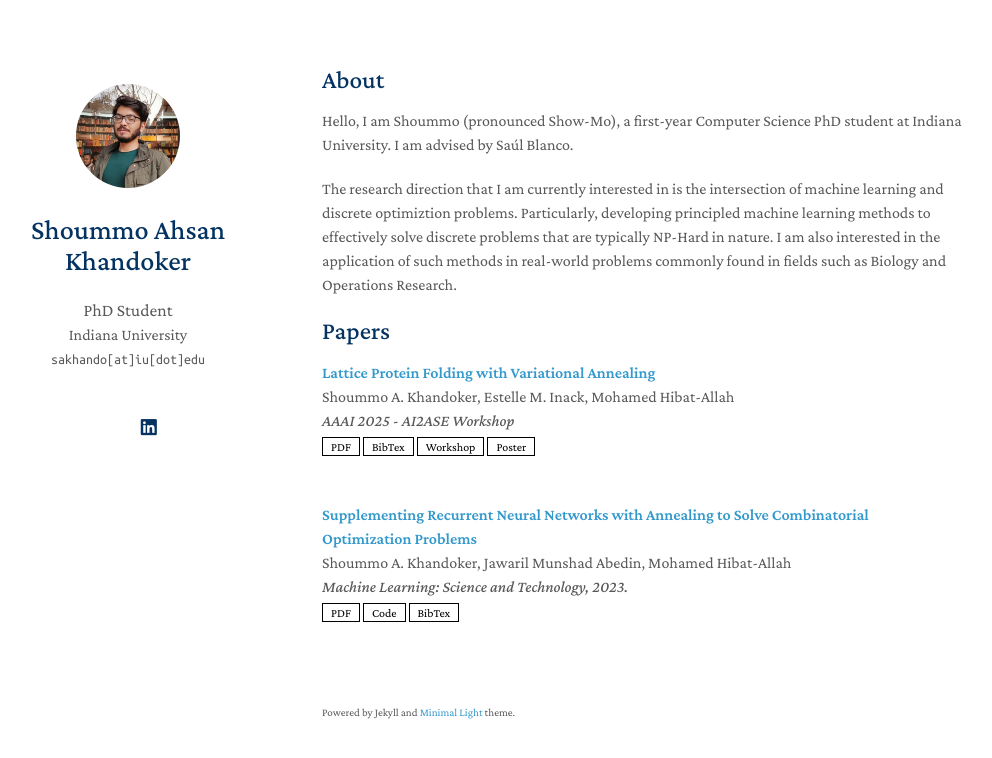
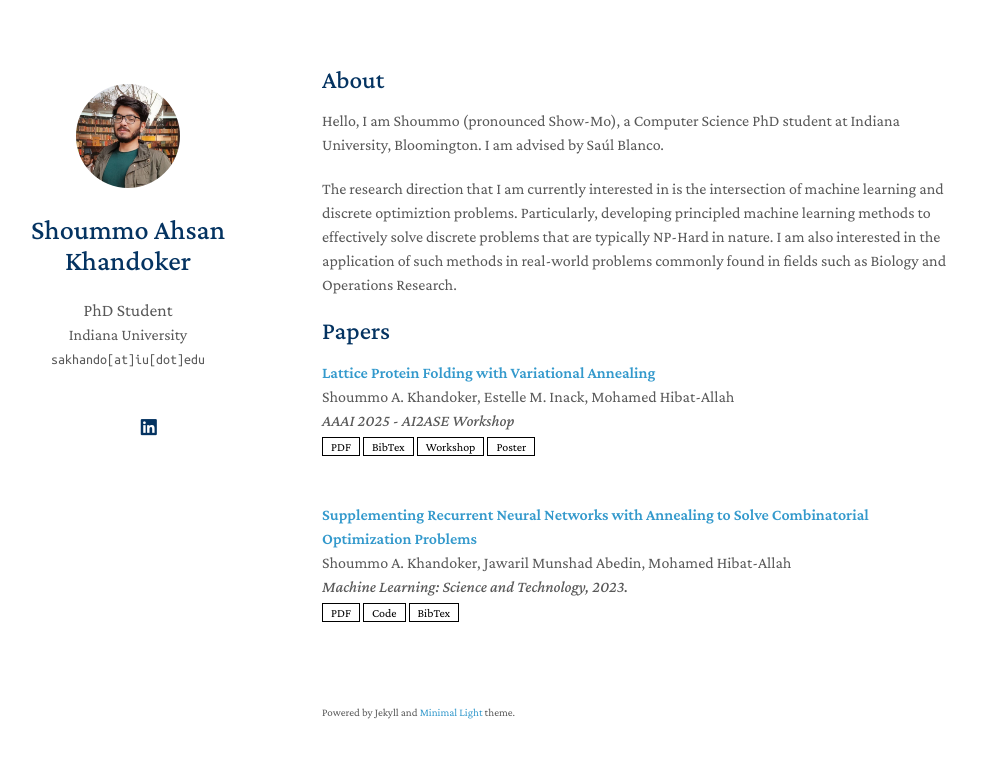
Before and after one commit to shoummoak/shoummoak.github.io, a Jekyll site: the page built from index.md, in a window 1280 px wide. Shown: the top 758 px of the page, without its empty margins (148-1140 px from the left). Built offline with Jekyll 4.4.1, drawn with Linux system fonts in a browser that asks for light colours; a style sheet for code colours, icons or effects is not loaded; our own code applies the rules of GitHub Pages for plain Markdown files.

Commit message:
Update index.md

```diff
--- a/index.md
+++ b/index.md
@@ -4,7 +4,7 @@ layout: homepage
 
 ## About
 
-Hello, I am Shoummo (pronounced Show-Mo), a first-year Computer Science PhD student at Indiana University. I am advised by Saúl Blanco.
+Hello, I am Shoummo (pronounced Show-Mo), a Computer Science PhD student at Indiana University, Bloomington. I am advised by Saúl Blanco.
 
 The research direction that I am currently interested in is the intersection of machine learning and discrete optimiztion problems. Particularly, developing principled machine learning methods to effectively solve discrete problems that are typically NP-Hard in nature. I am also interested in the application of such methods in real-world problems commonly found in fields such as Biology and Operations Research.
 
```
